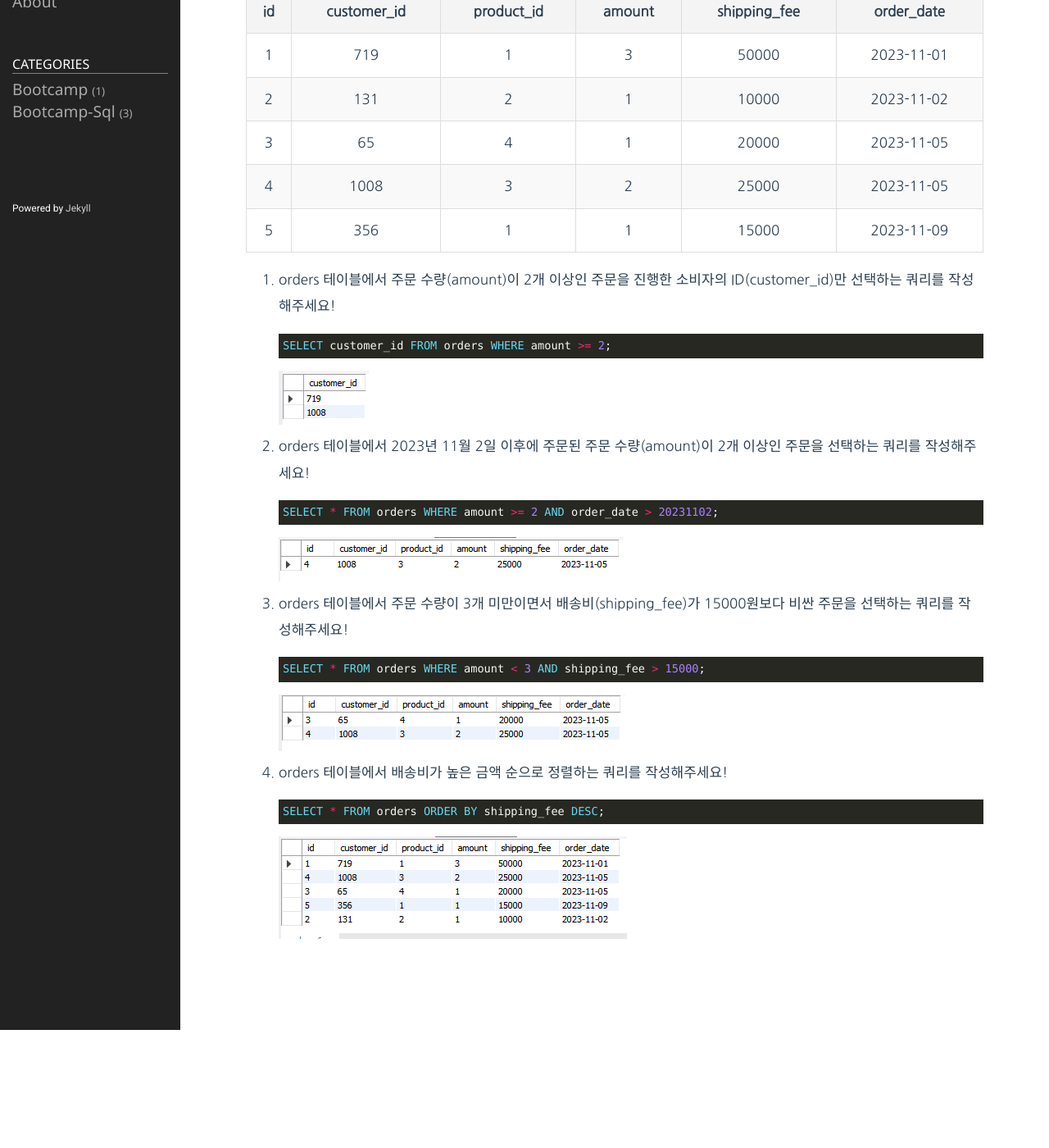
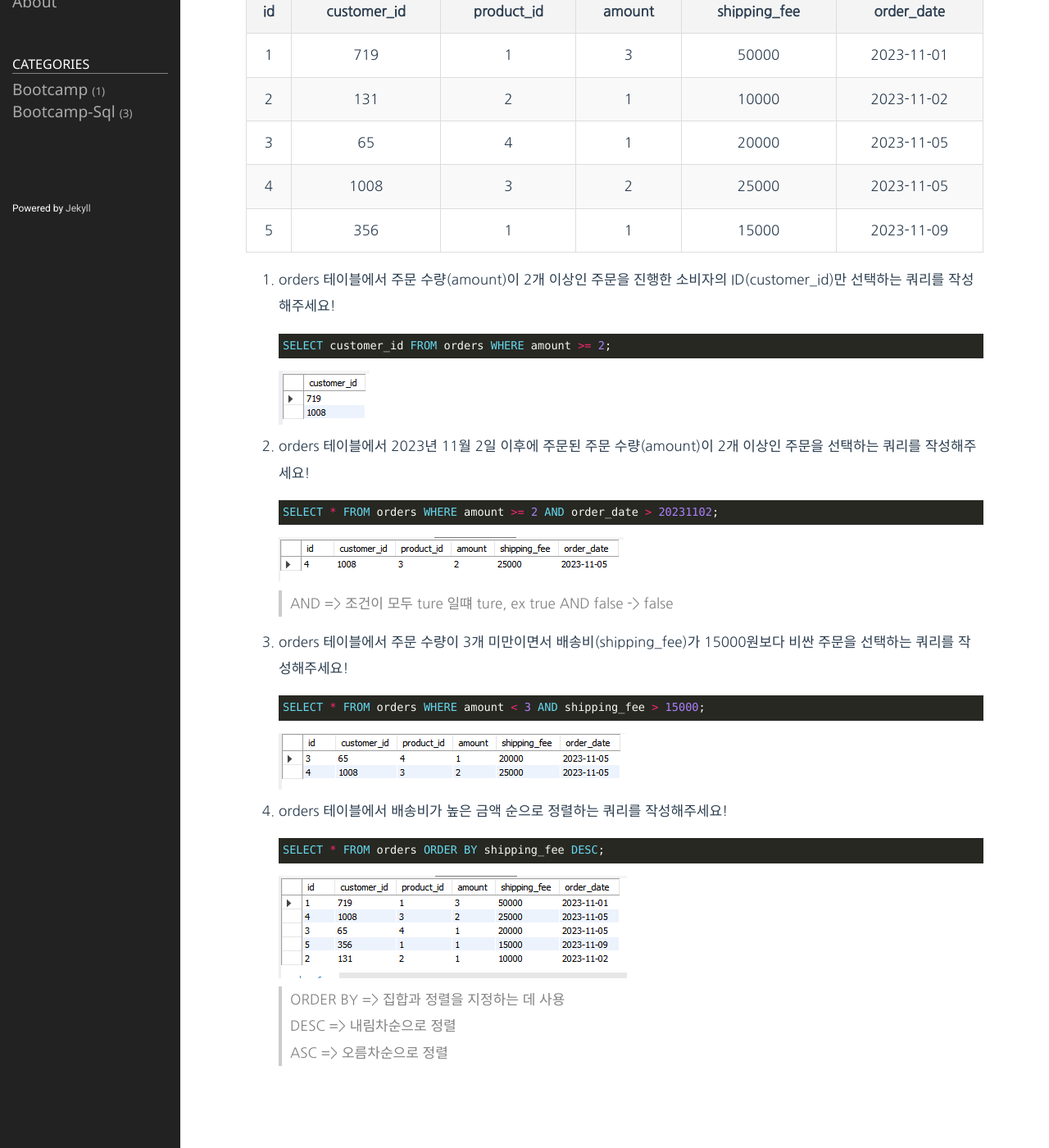
Before and after one commit to s-woni/s-woni.github.io, a Jekyll site: the page built from _posts/2025-01-14-walk3.md, in a window 1280 px wide and 1400 px high, scrolled down 233 px. Shown: the whole window at 82% size. Built offline with Jekyll 4.4.1, drawn with Linux system fonts in a browser that asks for light colours; before the commit the page ends 1489 px from its top, so only the background shows below that.

Commit message:
Update 2025-01-14-walk3.md

````diff
--- a/_posts/2025-01-14-walk3.md
+++ b/_posts/2025-01-14-walk3.md
@@ -26,6 +26,7 @@ SELECT customer_id FROM orders WHERE amount >= 2;
 SELECT * FROM orders WHERE amount >= 2 AND order_date > 20231102;
 ```
 ![walk3-10](/public/img/walk3-10.png)
+> AND => 조건이 모두 ture 일떄 ture, ex true AND false -> false
 
 11. orders 테이블에서 주문 수량이 3개 미만이면서 배송비(shipping_fee)가 15000원보다 비싼 주문을 선택하는 쿼리를 작성해주세요!
 ```sql
@@ -38,3 +39,6 @@ SELECT * FROM orders WHERE amount < 3 AND shipping_fee > 15000;
 SELECT * FROM orders ORDER BY shipping_fee DESC;
 ```
 ![walk3-12](/public/img/walk3-12.png)
+> ORDER BY => 집합과 정렬을 지정하는 데 사용
+DESC => 내림차순으로 정렬
+ASC => 오름차순으로 정렬
````
